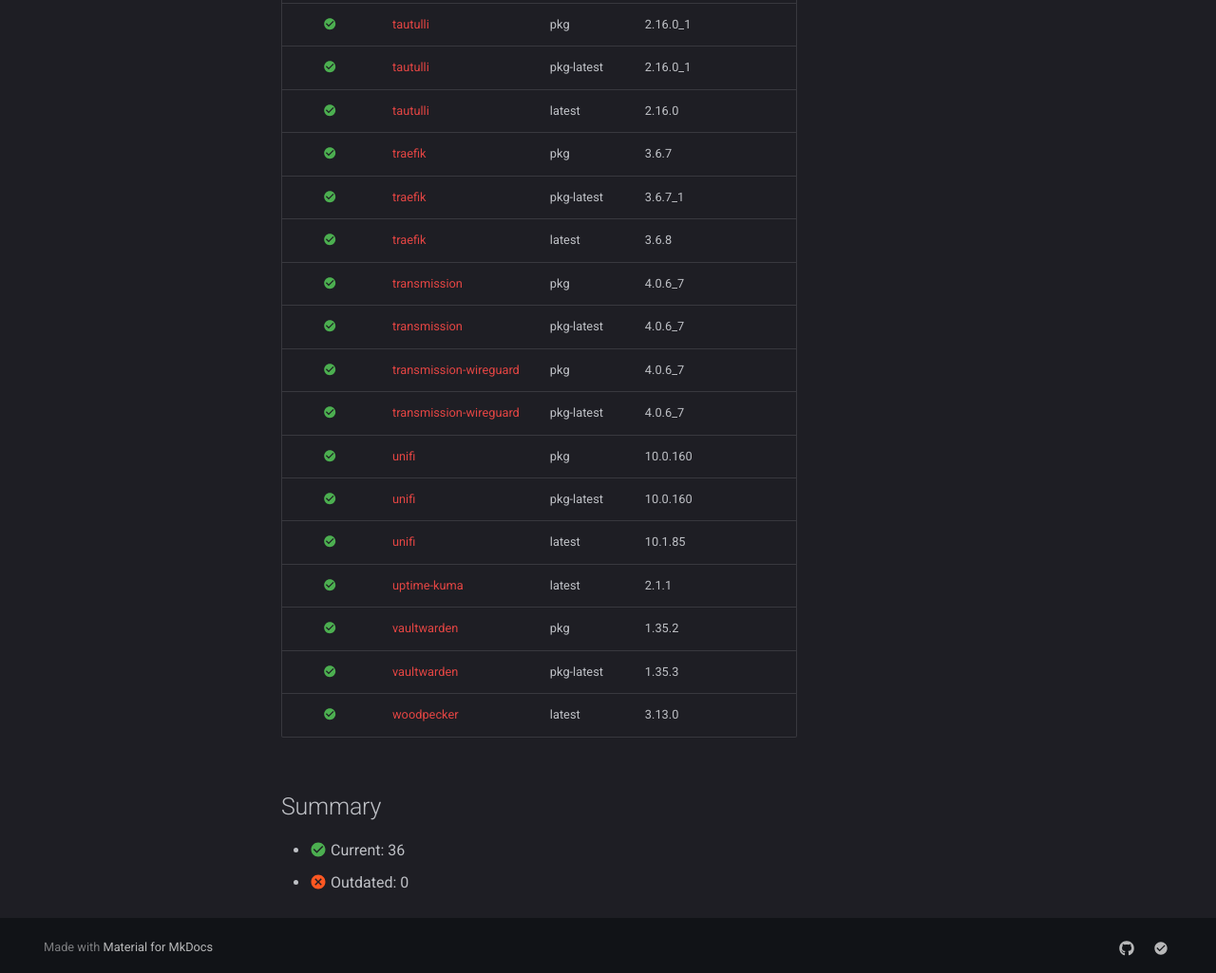
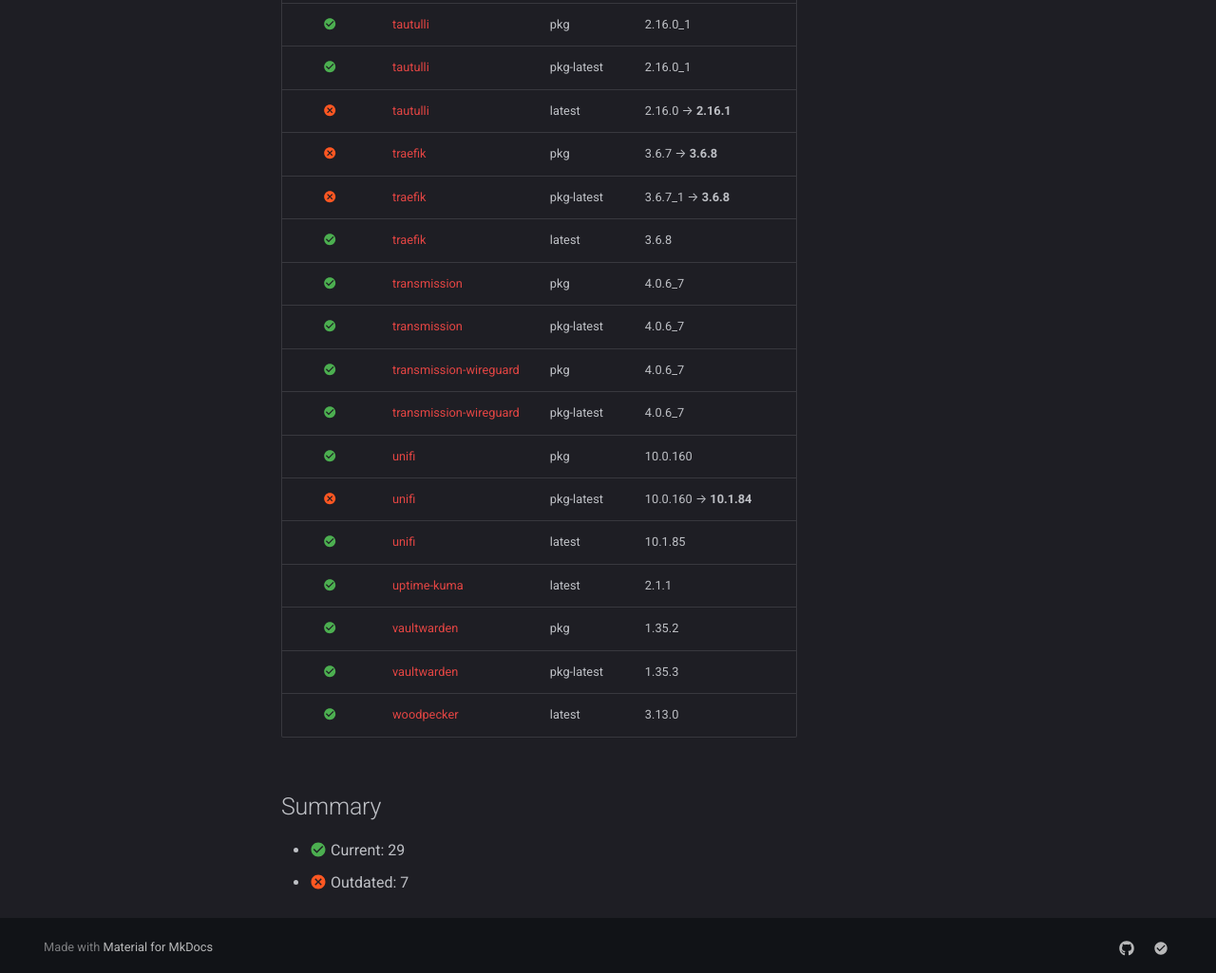
Before and after one commit to daemonless/daemonless-io, an MkDocs documentation site: the page built from docs/status.md, in a window 1280 px wide and 1400 px high, scrolled down 2402 px. Shown: the part 369-1394 px from the top of the window at 95% size. Built offline with MkDocs 1.6.1 and Material for MkDocs 9.7.7, drawn with Linux system fonts in a browser that asks for light colours; comment, search, counter and statistics services are not loaded; some of the changed text lies outside the part shown.

Commit message:
Update version status [skip ci]

```diff
--- a/docs/status.md
+++ b/docs/status.md
@@ -34,14 +34,14 @@ description: "Real-time version tracking for every Daemonless image. See which c
 | :material-check-circle:{ .current } | [mealie](https://github.com/daemonless/mealie/actions/workflows/build.yaml) | latest | 3.10.2 |
 | :material-check-circle:{ .current } | [n8n](https://github.com/daemonless/n8n/actions/workflows/build.yaml) | latest | 2.7.5 |
 | :material-check-circle:{ .current } | [nextcloud](https://github.com/daemonless/nextcloud/actions/workflows/build.yaml) | pkg | 32.0.3_4 |
-| :material-check-circle:{ .current } | [nextcloud](https://github.com/daemonless/nextcloud/actions/workflows/build.yaml) | pkg-latest | 32.0.5 |
+| :material-close-circle:{ .outdated } | [nextcloud](https://github.com/daemonless/nextcloud/actions/workflows/build.yaml) | pkg-latest | 32.0.5 → **32.0.6** |
 | :material-check-circle:{ .current } | [openspeedtest](https://github.com/daemonless/openspeedtest/actions/workflows/build.yaml) | latest | 2.0.5 |
-| :material-check-circle:{ .current } | [overseerr](https://github.com/daemonless/overseerr/actions/workflows/build.yaml) | latest | 1.34.0 |
+| :material-close-circle:{ .outdated } | [overseerr](https://github.com/daemonless/overseerr/actions/workflows/build.yaml) | latest | 1.34.0 → **1.35.0** |
 | :material-check-circle:{ .current } | [plex](https://github.com/daemonless/plex/actions/workflows/build.yaml) | latest | 1.43.0.10492-121068a07 |
 | :material-check-circle:{ .current } | [postgres-14](https://github.com/daemonless/postgres/actions/workflows/build.yaml) | pkg | 14.20_1 |
-| :material-check-circle:{ .current } | [postgres-14](https://github.com/daemonless/postgres/actions/workflows/build.yaml) | pkg-latest | 14.20_1 |
+| :material-close-circle:{ .outdated } | [postgres-14](https://github.com/daemonless/postgres/actions/workflows/build.yaml) | pkg-latest | 14.20_1 → **14.21** |
 | :material-check-circle:{ .current } | [postgres-17](https://github.com/daemonless/postgres/actions/workflows/build.yaml) | pkg | 17.7_1 |
-| :material-check-circle:{ .current } | [postgres-17](https://github.com/daemonless/postgres/actions/workflows/build.yaml) | pkg-latest | 17.7_1 |
+| :material-close-circle:{ .outdated } | [postgres-17](https://github.com/daemonless/postgres/actions/workflows/build.yaml) | pkg-latest | 17.7_1 → **17.8** |
 | :material-check-circle:{ .current } | [prowlarr](https://github.com/daemonless/prowlarr/actions/workflows/build.yaml) | pkg | 2.0.5.5160_1 |
 | :material-check-circle:{ .current } | [prowlarr](https://github.com/daemonless/prowlarr/actions/workflows/build.yaml) | pkg-latest | 2.3.0.5236 |
 | :material-check-circle:{ .current } | [prowlarr](https://github.com/daemonless/prowlarr/actions/workflows/build.yaml) | latest | 2.3.0.5236 |
@@ -64,16 +64,16 @@ description: "Real-time version tracking for every Daemonless image. See which c
 | :material-check-circle:{ .current } | [tailscale](https://github.com/daemonless/tailscale/actions/workflows/build.yaml) | pkg-latest | 1.94.1_1 |
 | :material-check-circle:{ .current } | [tautulli](https://github.com/daemonless/tautulli/actions/workflows/build.yaml) | pkg | 2.16.0_1 |
 | :material-check-circle:{ .current } | [tautulli](https://github.com/daemonless/tautulli/actions/workflows/build.yaml) | pkg-latest | 2.16.0_1 |
-| :material-check-circle:{ .current } | [tautulli](https://github.com/daemonless/tautulli/actions/workflows/build.yaml) | latest | 2.16.0 |
-| :material-check-circle:{ .current } | [traefik](https://github.com/daemonless/traefik/actions/workflows/build.yaml) | pkg | 3.6.7 |
-| :material-check-circle:{ .current } | [traefik](https://github.com/daemonless/traefik/actions/workflows/build.yaml) | pkg-latest | 3.6.7_1 |
+| :material-close-circle:{ .outdated } | [tautulli](https://github.com/daemonless/tautulli/actions/workflows/build.yaml) | latest | 2.16.0 → **2.16.1** |
+| :material-close-circle:{ .outdated } | [traefik](https://github.com/daemonless/traefik/actions/workflows/build.yaml) | pkg | 3.6.7 → **3.6.8** |
+| :material-close-circle:{ .outdated } | [traefik](https://github.com/daemonless/traefik/actions/workflows/build.yaml) | pkg-latest | 3.6.7_1 → **3.6.8** |
 | :material-check-circle:{ .current } | [traefik](https://github.com/daemonless/traefik/actions/workflows/build.yaml) | latest | 3.6.8 |
 | :material-check-circle:{ .current } | [transmission](https://github.com/daemonless/transmission/actions/workflows/build.yaml) | pkg | 4.0.6_7 |
 | :material-check-circle:{ .current } | [transmission](https://github.com/daemonless/transmission/actions/workflows/build.yaml) | pkg-latest | 4.0.6_7 |
 | :material-check-circle:{ .current } | [transmission-wireguard](https://github.com/daemonless/transmission-wireguard/actions/workflows/build.yaml) | pkg | 4.0.6_7 |
 | :material-check-circle:{ .current } | [transmission-wireguard](https://github.com/daemonless/transmission-wireguard/actions/workflows/build.yaml) | pkg-latest | 4.0.6_7 |
 | :material-check-circle:{ .current } | [unifi](https://github.com/daemonless/unifi/actions/workflows/build.yaml) | pkg | 10.0.160 |
-| :material-check-circle:{ .current } | [unifi](https://github.com/daemonless/unifi/actions/workflows/build.yaml) | pkg-latest | 10.0.160 |
+| :material-close-circle:{ .outdated } | [unifi](https://github.com/daemonless/unifi/actions/workflows/build.yaml) | pkg-latest | 10.0.160 → **10.1.84** |
 | :material-check-circle:{ .current } | [unifi](https://github.com/daemonless/unifi/actions/workflows/build.yaml) | latest | 10.1.85 |
 | :material-check-circle:{ .current } | [uptime-kuma](https://github.com/daemonless/uptime-kuma/actions/workflows/build.yaml) | latest | 2.1.1 |
 | :material-check-circle:{ .current } | [vaultwarden](https://github.com/daemonless/vaultwarden/actions/workflows/build.yaml) | pkg | 1.35.2 |
@@ -82,5 +82,5 @@ description: "Real-time version tracking for every Daemonless image. See which c
 
 ## Summary
 
-- :material-check-circle:{ .current } Current: 36
-- :material-close-circle:{ .outdated } Outdated: 0
+- :material-check-circle:{ .current } Current: 29
+- :material-close-circle:{ .outdated } Outdated: 7
```
